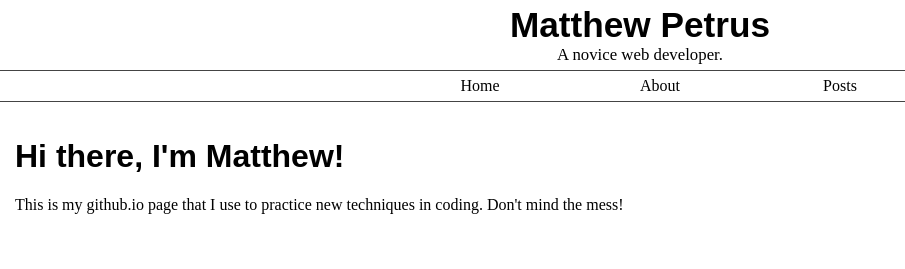
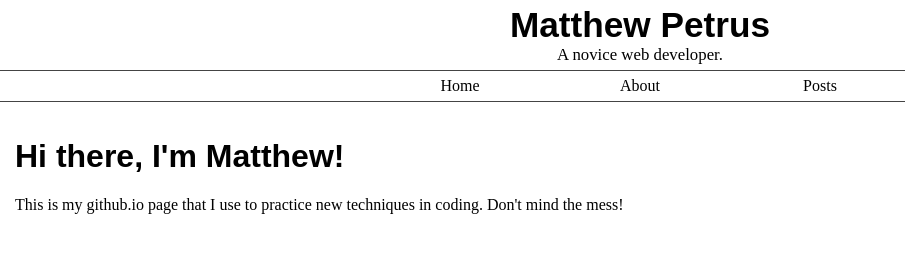
Before and after one commit to mpetrus001/mpetrus001.github.io, a Jekyll site: the page built from index.html, in a window 1280 px wide. Shown: the top 269 px of the page, without its empty margins (0-905 px from the left). Built offline with Jekyll 4.4.1, drawn with Linux system fonts in a browser that asks for light colours; the list of posts is cut into pages by our own code.

Commit message:
Corrected ul padding.

```diff
--- a/css/main.css
+++ b/css/main.css
@@ -33,6 +33,7 @@ header p {
 }
 nav ul {
   margin: 0;
+padding: 0;
   display: flex;
   justify-content: center;
   border-top: .07rem solid #444444;
```
